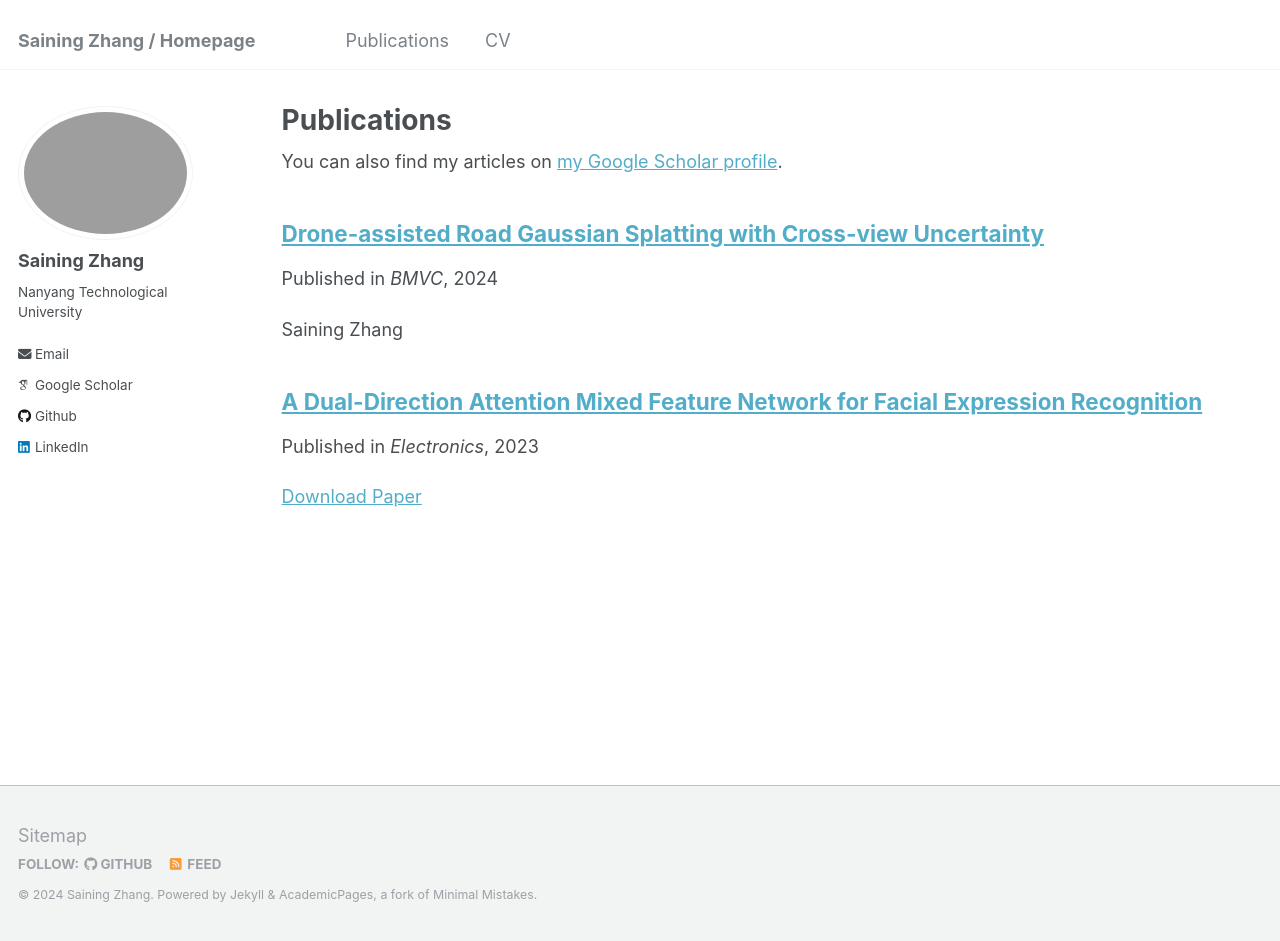
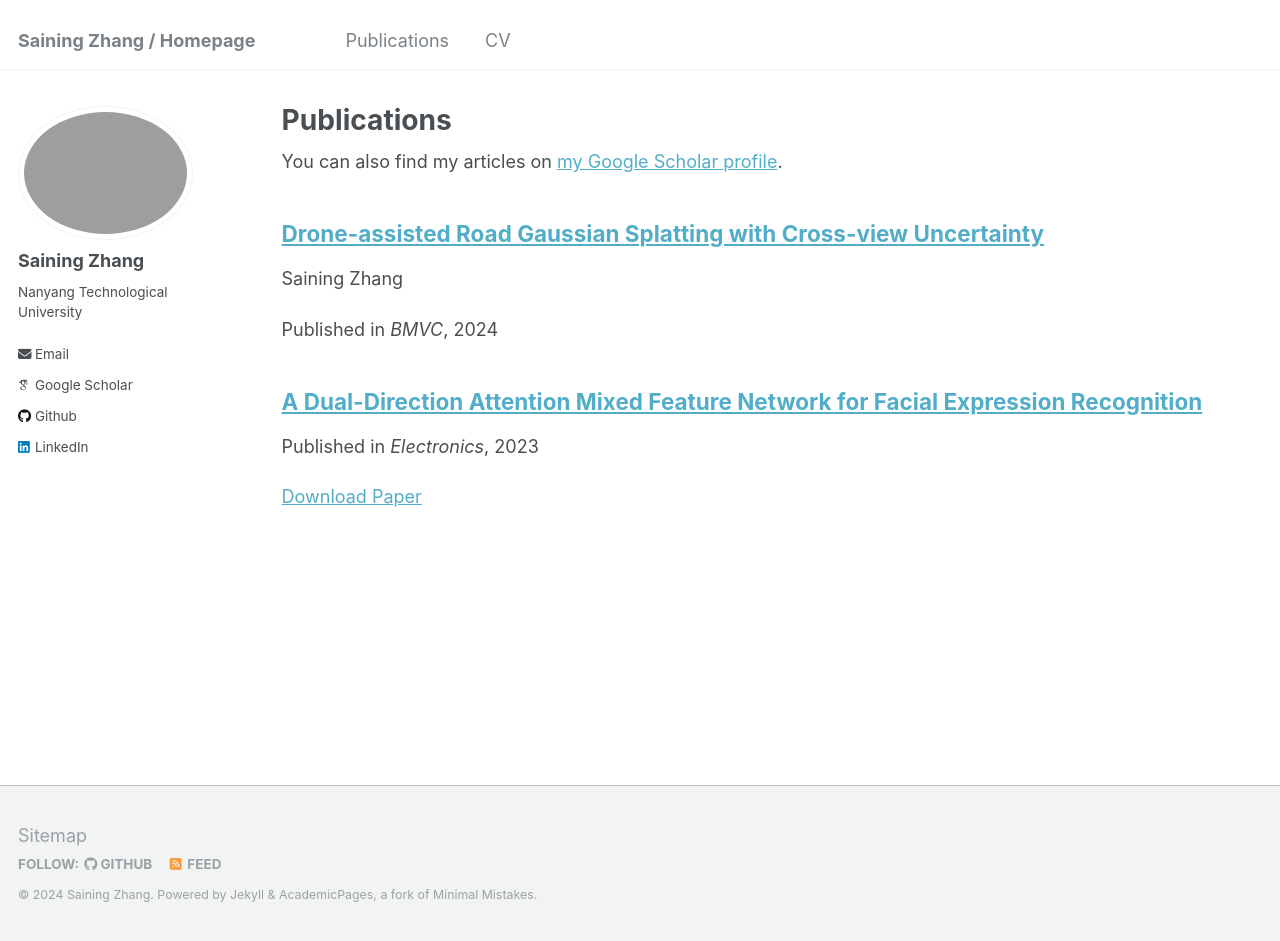
Before and after one commit to SainingZhang/SainingZhang.github.io, a Jekyll site: the page built from _pages/publications.md, in a window 1280 px wide and 941 px high. Built offline with Jekyll 4.4.1, drawn with Linux system fonts in a browser that asks for light colours; some web fonts are replaced.

Commit message:
Update archive-single.html

```diff
--- a/_includes/archive-single.html
+++ b/_includes/archive-single.html
@@ -34,6 +34,10 @@
       {% endif %}
     </h2>
 
+    {% if post.author %}
+    <p>{{ post.author}}</p>
+    {% endif %}
+
     {% if post.read_time %}
       <p class="page__meta"><i class="fa fa-clock-o" aria-hidden="true"></i> {% include read-time.html %}</p>
     {% endif %}
@@ -45,10 +49,6 @@
         {% elsif post.date %}
          <p class="page__date"><strong><i class="fa fa-fw fa-calendar" aria-hidden="true"></i> {{ site.data.ui-text[site.locale].date_label | default: "Published:" }}</strong> <time datetime="{{ post.date | default: "1900-01-01" | date_to_xmlschema }}">{{ post.date | default: "1900-01-01" | date: "%B %d, %Y" }}</time></p>
         {% endif %}
-
-    {% if post.author %}
-    <p>{{ post.author}}</p>
-    {% endif %}
 
     {% if post.excerpt and site.read_more != 'enabled' %}
     <p class="archive__item-excerpt" itemprop="description">{{ post.excerpt | markdownify }}</p>
```
